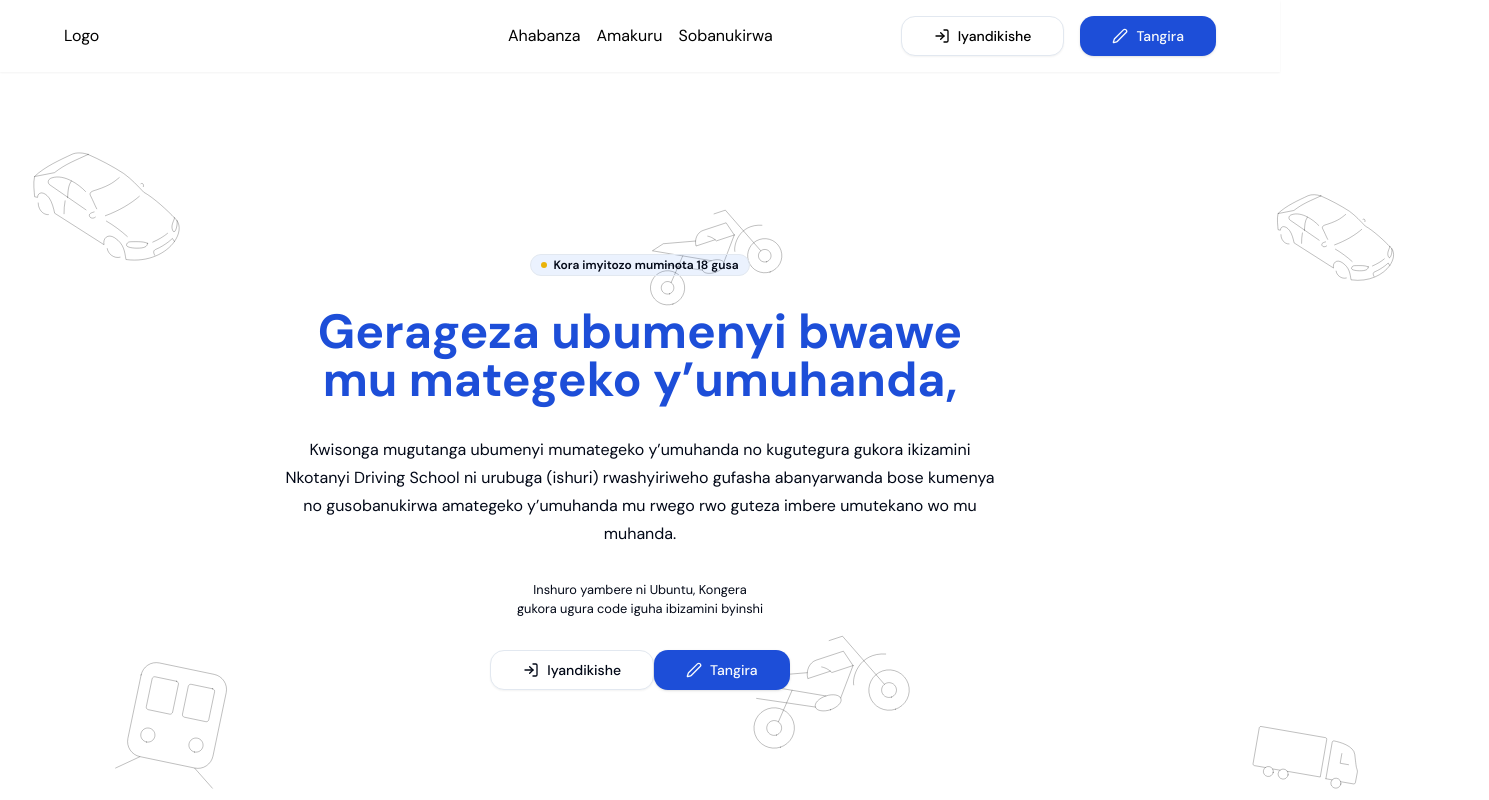
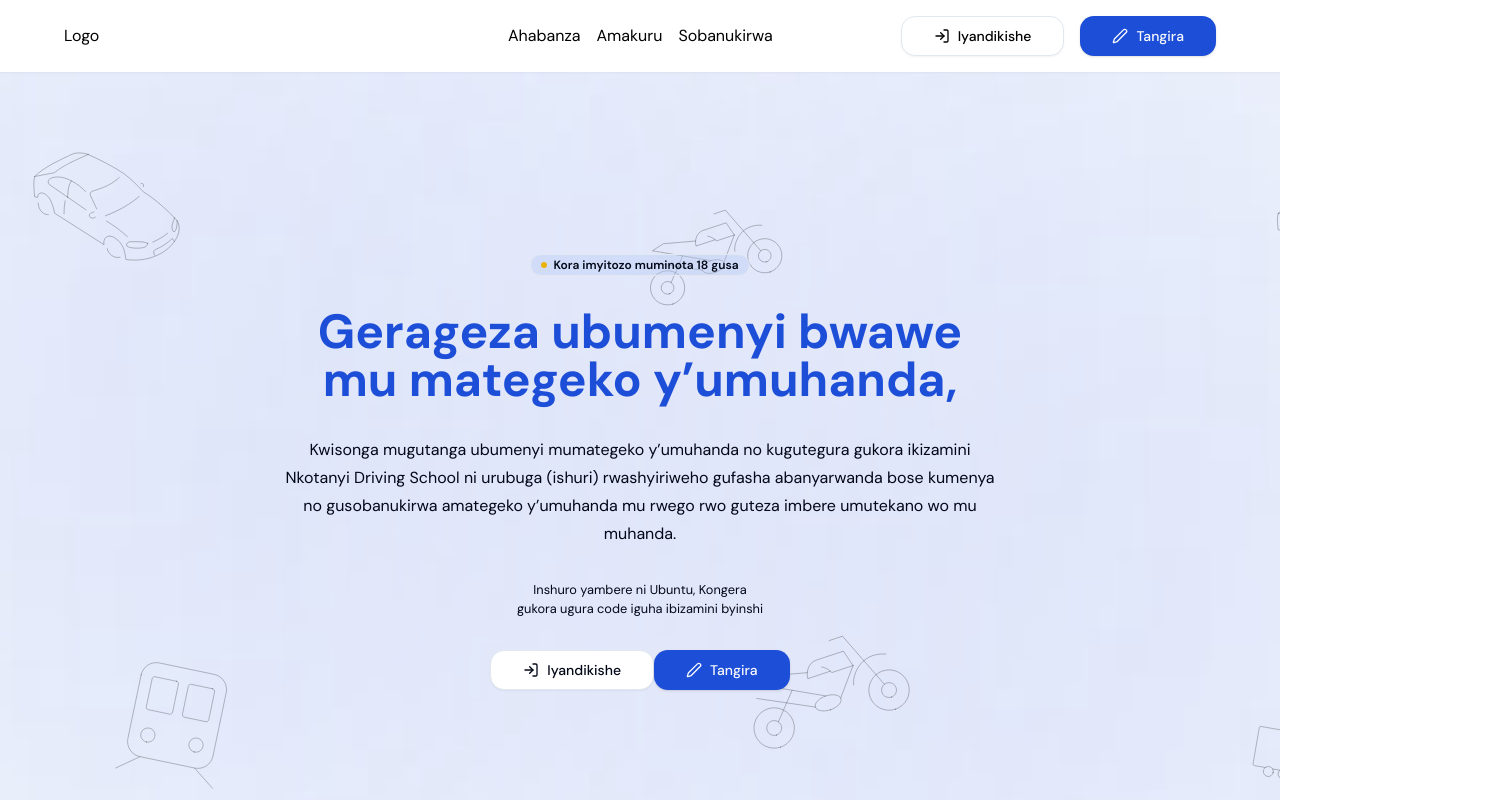
Before and after one commit to I-A-NextGen/kora_fn, a Next.js app: page / in a window 1280 px wide. Shown: the top 800 px of the page, 1489 px wide, since content can reach past the window. Built offline with nearby package versions, Linux system fonts and the light colour scheme.

Commit message:
add TopLoader component for enhanced page loading experience and update layout to include it

```diff
--- a/package.json
+++ b/package.json
@@ -54,6 +54,7 @@
     "lucide-react": "^0.475.0",
     "next": "^15.0.1",
     "next-themes": "^0.4.4",
+    "nextjs-toploader": "^3.7.15",
     "react": "^18.3.1",
     "react-day-picker": "^8.10.1",
     "react-dom": "^18.3.1",
--- a/src/app/(auth)/auth/forgotpassword/[id]/page.tsx
+++ b/src/app/(auth)/auth/forgotpassword/[id]/page.tsx
@@ -35,7 +35,7 @@ const Page = () => {
   }
 
   const onSubmit = (data: FormData) => {
-    console.log("New Password Set:", data.newPassword);
+    console.log(data.newPassword);
   };
   const { id } = useParams();
 
--- a/src/app/(home)/_components/Hero.tsx
+++ b/src/app/(home)/_components/Hero.tsx
@@ -7,10 +7,12 @@ import CarsSvg from './CarsSvg'
 
 const Hero = () => {
   return (
-    <div className="min-h-screen relative flex items-center justify-center flex-col">
+    <div className="min-h-screen overflow-clip relative flex items-center justify-center flex-col">
+        <div className="absolute size-[520px] bg-blue-700 blur-[600px] top-0 -left-36 -z-10"/>
+        <div className="absolute size-[520px] bg-blue-700 blur-[600px] bottom-0 -right-36 -z-10"/>
         <CarsSvg className="absolute top-0 left-0 -z-10"/>
         <div className="flex flex-col justify-center  text-center items-center md:w-2/3 gap-8 p-16">
-          <Badge variant="outline" className="gap-1.5 bg-blue-500/10 w-fit">
+          <Badge variant="outline" className="gap-1.5 bg-blue-500/10 backdrop-blur-xl w-fit">
             <span
               className="size-1.5 rounded-full bg-yellow-500"
               aria-hidden="true"
--- a/src/app/(home)/_components/Navbar.tsx
+++ b/src/app/(home)/_components/Navbar.tsx
@@ -6,7 +6,7 @@ import React from "react";
 const Navbar = () => {
   return (
     <nav
-      className="relative flex py-4 items-center px-16 justify-between bg-white font-mono text-black shadow-sm"
+      className="relative flex py-4 items-center px-16 justify-between  font-mono text-black shadow-sm"
       role="navigation"
     >
       <span>Logo</span>
--- a/src/app/layout.tsx
+++ b/src/app/layout.tsx
@@ -1,3 +1,4 @@
+import TopLoader from "@/components/TopLoader";
 import "@/styles/globals.css";
 
 import { GeistSans } from "geist/font/sans";
@@ -14,7 +15,10 @@ export default function RootLayout({
 }: Readonly<{ children: React.ReactNode }>) {
   return (
     <html lang="en" className={`${GeistSans.variable}`}>
-      <body>{children}</body>
+      <body>
+      <TopLoader />
+        {children}
+        </body>
     </html>
   );
 }
--- /dev/null
+++ b/src/components/TopLoader.tsx
@@ -0,0 +1,19 @@
+
+import NextTopLoader from 'nextjs-toploader';
+
+const TopLoader = () => {
+  return (
+    <NextTopLoader
+      color="#2b71f0"
+      initialPosition={0.08}
+      crawlSpeed={200}
+      height={3}
+      crawl={true}
+      showSpinner={false}
+      easing="ease"
+      speed={200}
+    />
+  );
+}
+
+export default TopLoader
```
Also changed, not shown: 1 other file (tests, documents, lock files or other folders).
